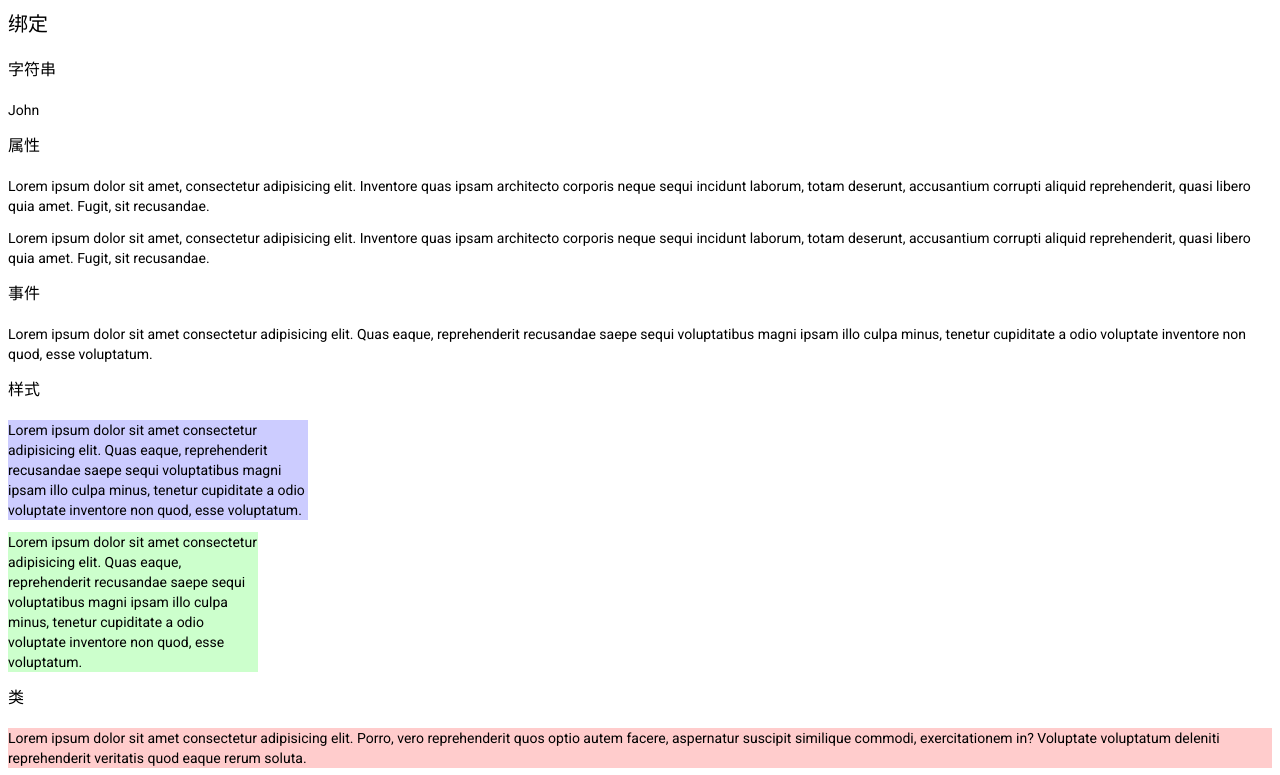
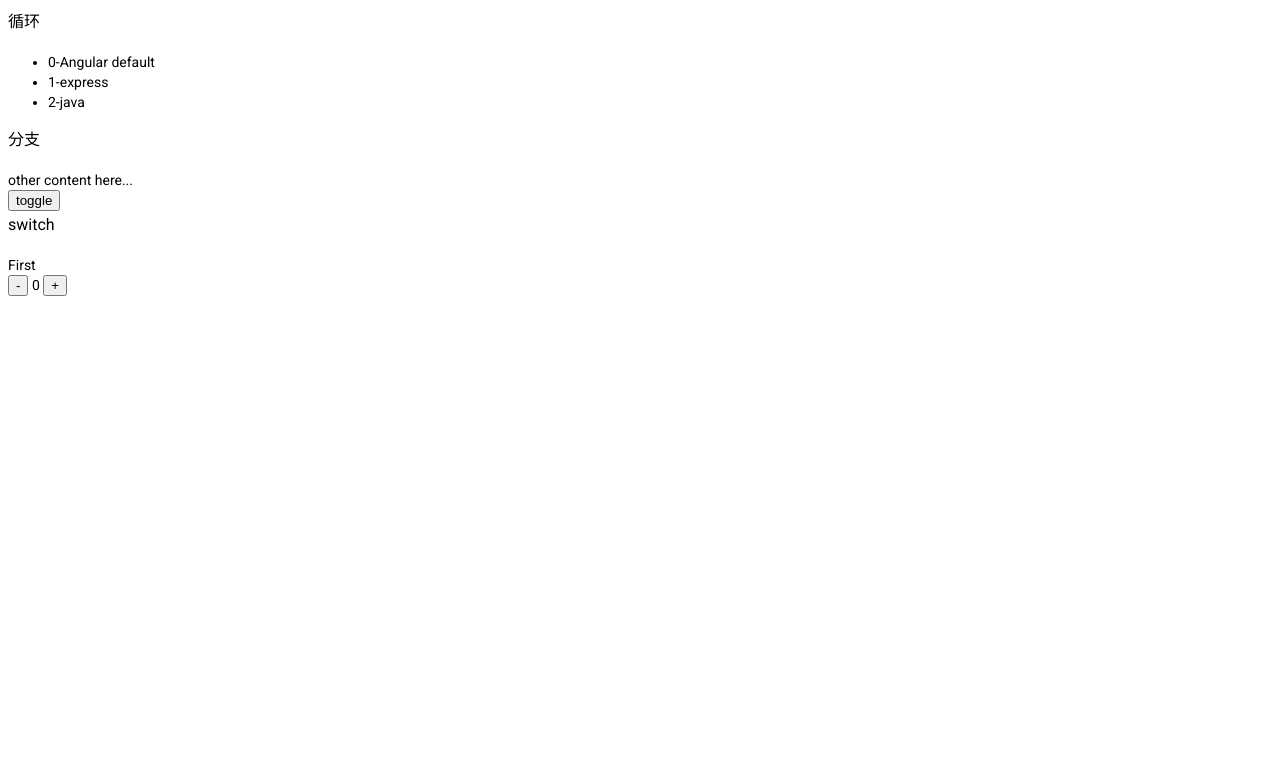
Before and after one commit to lsy0xcc/Angular-Demo, an Angular app: page / in a window 1280 px wide. Shown: the top 775 px of the page. Built offline with nearby package versions, Linux system fonts and the light colour scheme.

Commit message:
directive new

```diff
--- a/src/app/app.component.html
+++ b/src/app/app.component.html
@@ -1,3 +1,3 @@
 <router-outlet></router-outlet>
-<app-my-com></app-my-com>
+<!-- <app-my-com></app-my-com> -->
 <app-my-directive></app-my-directive>
--- a/src/app/my-directive/my-directive.component.html
+++ b/src/app/my-directive/my-directive.component.html
@@ -7,13 +7,13 @@
 
 <h3>分支</h3>
 <div id="test">
-  <ng-template *ngIf="isValid(); then content; else other_content"
+  <ng-template *ngIf="isValid then content else other_content"
     >here is ignored</ng-template
   >
 </div>
 <ng-template #content>content here...</ng-template>
 <ng-template #other_content>other content here...</ng-template>
-
+<button (click)="toggle()">toggle</button>
 <h3>switch</h3>
 <div [ngSwitch]="showIndex">
   <div *ngSwitchCase="0">First</div>
--- a/src/app/my-directive/my-directive.component.ts
+++ b/src/app/my-directive/my-directive.component.ts
@@ -25,19 +25,19 @@ export class MyDirectiveComponent implements OnInit {
     return el.id;
   }
   showIndex: number = 0;
-  isValid(): boolean {
-    return false;
-  }
+  isValid: boolean = false;
   increase(): void {
     if (this.showIndex < this.toDoList.length - 1) {
       this.showIndex++;
     }
   }
-  decrease(): void{
+  decrease(): void {
     if (this.showIndex > 0) {
       this.showIndex--;
     }
   }
-  ngOnInit(): void {
+  toggle(): void {
+    this.isValid = !this.isValid;
   }
+  ngOnInit(): void {}
 }
```
